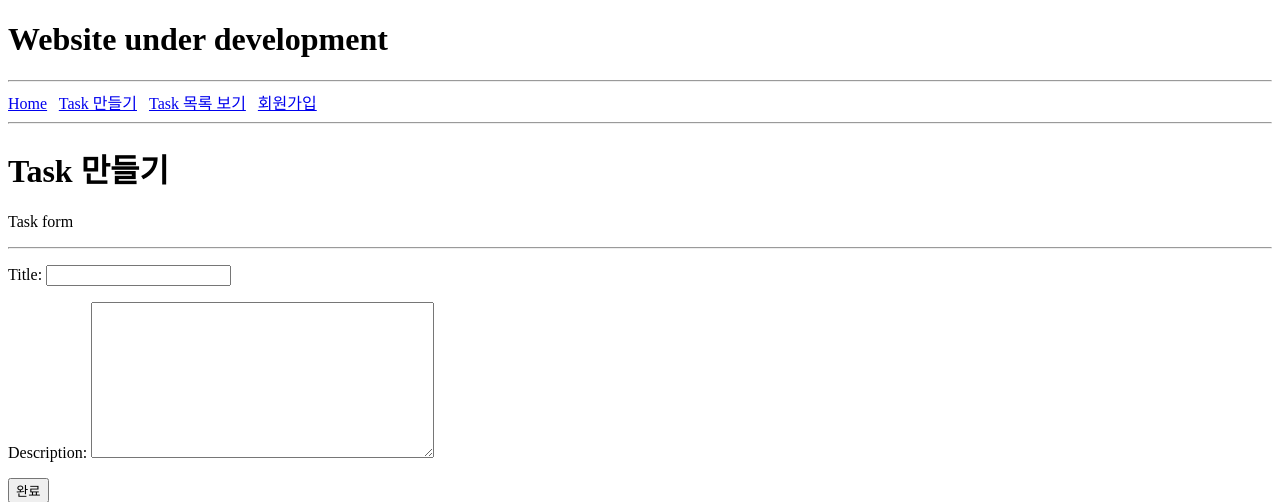
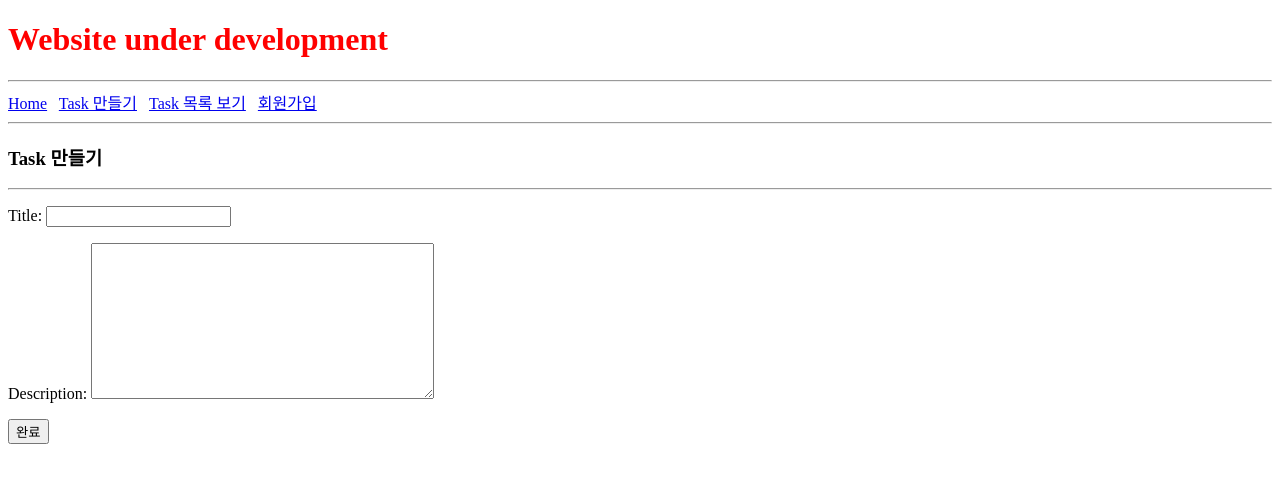
Before and after one commit to online5880/Python-Django-Ultimate-Beginners-Course, a Django app: page /create-task in a window 1280 px wide. Shown: the top 502 px of the page. Run offline with Django 5.2, Linux system fonts and the light colour scheme.

Commit message:
css/js 추가

```diff
--- a/elevate/crm/templates/crm/base.html
+++ b/elevate/crm/templates/crm/base.html
@@ -1,11 +1,15 @@
 <!DOCTYPE html>
+{% load static %}
 <html lang="en">
-<head>
+
+  <head>
     <meta charset="UTF-8">
     <meta name="viewport" content="width=device-width, initial-scale=1.0">
+    <link rel="stylesheet" type="text/css" href="{% static 'css/styles.css'%}">
     <title>Web</title>
-</head>
-<body>
+  </head>
+
+  <body>
     <h1>Website under development</h1>
     <hr>
     <a href="{% url '' %}">Home</a>
@@ -16,8 +20,7 @@
     &nbsp;
     <a href="{% url 'register' %}">회원가입</a>
     <hr>
-    {% block content %}
+    {% block content %}{% endblock content %}
+  </body>
 
-    {% endblock content %}
-</body>
 </html>
--- a/elevate/crm/templates/crm/create-task.html
+++ b/elevate/crm/templates/crm/create-task.html
@@ -1,8 +1,7 @@
 {% extends "crm/base.html" %}
 
 {% block content %}
-    <h1>Task 만들기</h1>
-    <p>Task form</p>
+    <h3>Task 만들기</h3>
     <hr>
 
     <form action="" method="post", autucomplete="off" enctype="multipart/form-data">
--- a/elevate/crm/templates/crm/delete-task.html
+++ b/elevate/crm/templates/crm/delete-task.html
@@ -1,7 +1,7 @@
 {% extends "crm/base.html" %}
 
 {% block content %}
-    <h1>Task 삭제</h1>
+    <h3>Task 삭제</h3>
     <hr>
 
     <form action="" method="post", autucomplete="off" enctype="multipart/form-data">
--- a/elevate/crm/templates/crm/index.html
+++ b/elevate/crm/templates/crm/index.html
@@ -3,7 +3,7 @@
 
 <html>
   {% block content %}
-    <h1>홈페이지</h1>
+    <h3>홈페이지</h3>
     <p>어서오십쇼</p>
 
     <br>
--- a/elevate/crm/templates/crm/register.html
+++ b/elevate/crm/templates/crm/register.html
@@ -1,6 +1,6 @@
 {% extends "crm/base.html" %}
 
 {% block content %}
-    <h1>등록 페이지</h1>
+    <h3>등록 페이지</h3>
     <p>이 곳에서 회원가입이 가능합니다.</p>
 {% endblock content %}
--- a/elevate/crm/templates/crm/update-task.html
+++ b/elevate/crm/templates/crm/update-task.html
@@ -1,7 +1,7 @@
 {% extends "crm/base.html" %}
 
 {% block content %}
-    <h1>Task 업데이트</h1>
+    <h3>Task 업데이트</h3>
     <p>Task form</p>
     <hr>
 
--- a/elevate/elevate/settings.py
+++ b/elevate/elevate/settings.py
@@ -119,6 +119,10 @@ USE_TZ = True
 
 STATIC_URL = 'static/'
 
+STATICFILES_DIRS = [
+    BASE_DIR / 'static'
+]
+
 # Default primary key field type
 # https://docs.djangoproject.com/en/5.1/ref/settings/#default-auto-field
 
--- /dev/null
+++ b/elevate/static/css/styles.css
@@ -0,0 +1,3 @@
+h1{
+    color: red;
+}
--- /dev/null
+++ b/elevate/static/js/app.js
@@ -0,0 +1 @@
+alert('Hello World');
```
